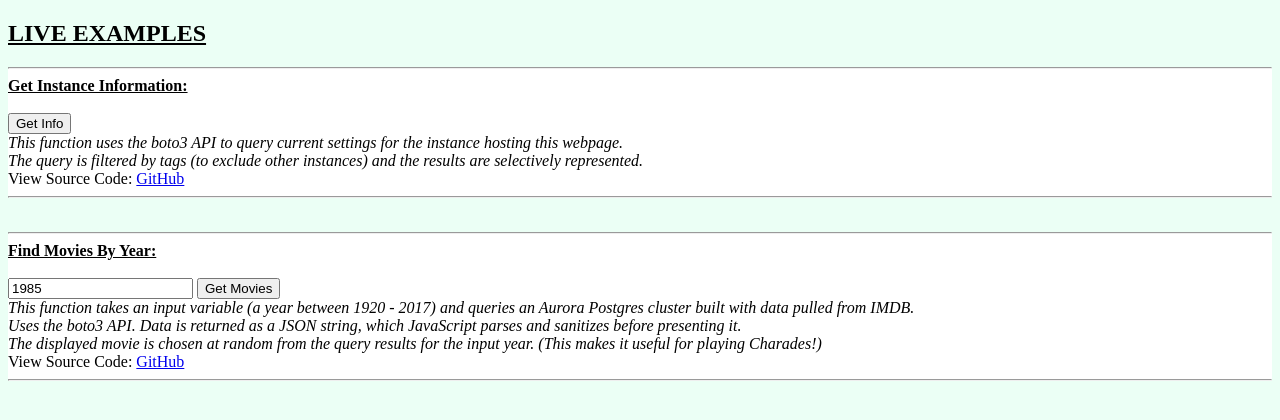
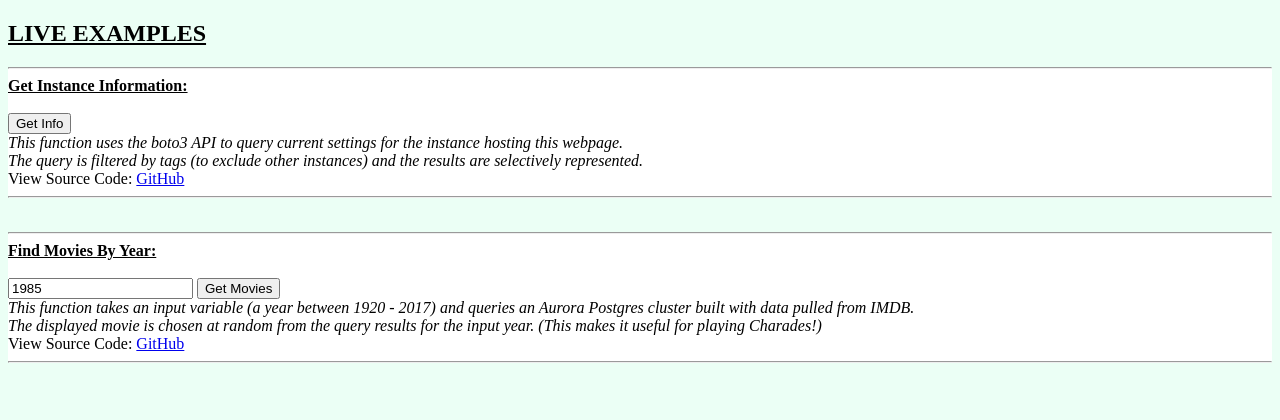
Before and after one commit to AlecApp/Website, a Flask app: page / in a window 1280 px wide. Shown: the part 317-737 px from the top of the page. Run offline with Flask 2, Linux system fonts and the light colour scheme.

Commit message:
update index.html

```diff
--- a/wsgi/usr/local/www/templates/index.html
+++ b/wsgi/usr/local/www/templates/index.html
@@ -165,9 +165,6 @@
             This function takes an input variable (a year between 1920 - 2017) and queries an Aurora Postgres cluster built with
             data pulled from IMDB.
             <br>
-            Uses the boto3 API. Data is returned as a JSON string, which JavaScript parses and
-            sanitizes before presenting it.
-            <br>
             The displayed movie is chosen at random from the query results for the input year.
             (This makes it useful for playing Charades!)
             </i>
```
